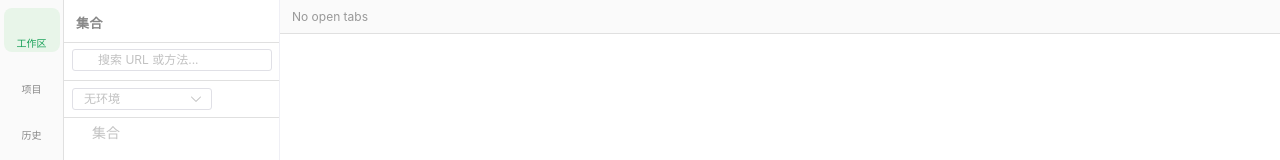
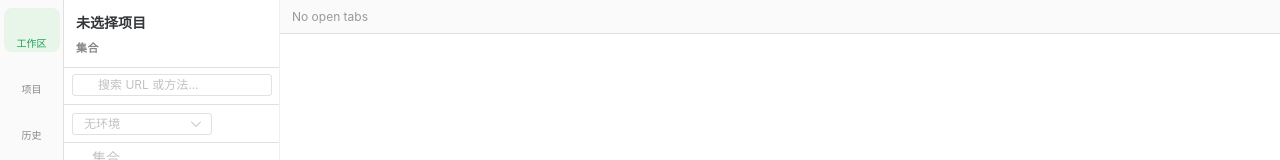
Before and after one commit to weizhongxin1998/paw-api, a Vue app in the folder frontend/: page /projects#/workspace in a window 1280 px wide. Shown: the top 160 px of the page. Built offline with nearby package versions, Linux system fonts and the light colour scheme; some icons are missing.

Commit message:
侧栏 workspace 面板头部显示当前项目名称

```diff
--- a/frontend/src/components/AppSidebar.vue
+++ b/frontend/src/components/AppSidebar.vue
@@ -423,6 +423,7 @@ onMounted(loadProjects)
     <div class="content-panel">
       <div v-show="activeSection === 'workspace'" class="panel-section">
         <div class="panel-header">
+          <div class="panel-project-name">{{ projectStore.currentProject?.name || $t('project.noProject') }}</div>
           <span class="panel-title">{{ $t('sidebar.collections') }}</span>
         </div>
         <div class="panel-search">
@@ -497,7 +498,8 @@ onMounted(loadProjects)
 .content-panel { flex: 1; display: flex; flex-direction: column; overflow: hidden; min-width: 0; }
 .panel-section { display: flex; flex-direction: column; height: 100%; }
 .panel-header { padding: 12px 12px 8px; border-bottom: 1px solid var(--border-color); }
-.panel-title { font-size: 13px; font-weight: 600; color: #888; text-transform: uppercase; letter-spacing: 0.5px; }
+.panel-project-name { font-size: 14px; font-weight: 700; margin-bottom: 2px; overflow: hidden; text-overflow: ellipsis; white-space: nowrap; }
+.panel-title { font-size: 11px; font-weight: 600; color: #888; text-transform: uppercase; letter-spacing: 0.5px; }
 .panel-search { padding: 6px 8px; border-bottom: 1px solid var(--border-color); }
 .panel-env { padding: 6px 8px; border-bottom: 1px solid var(--border-color); }
 .panel-footer { padding: 6px 8px; border-top: 1px solid var(--border-color); }
```
